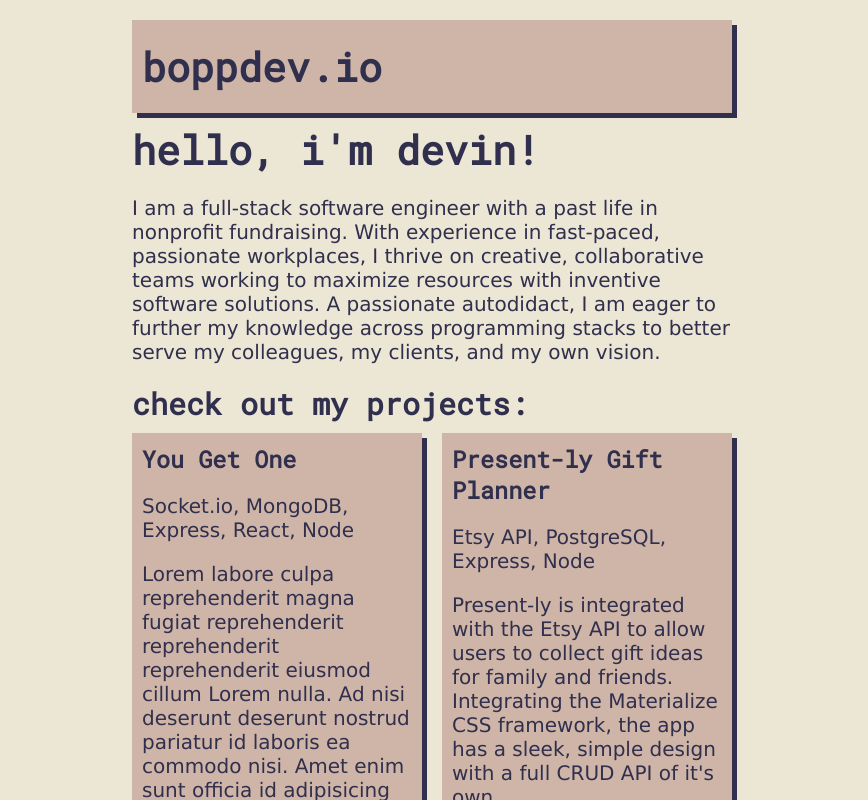
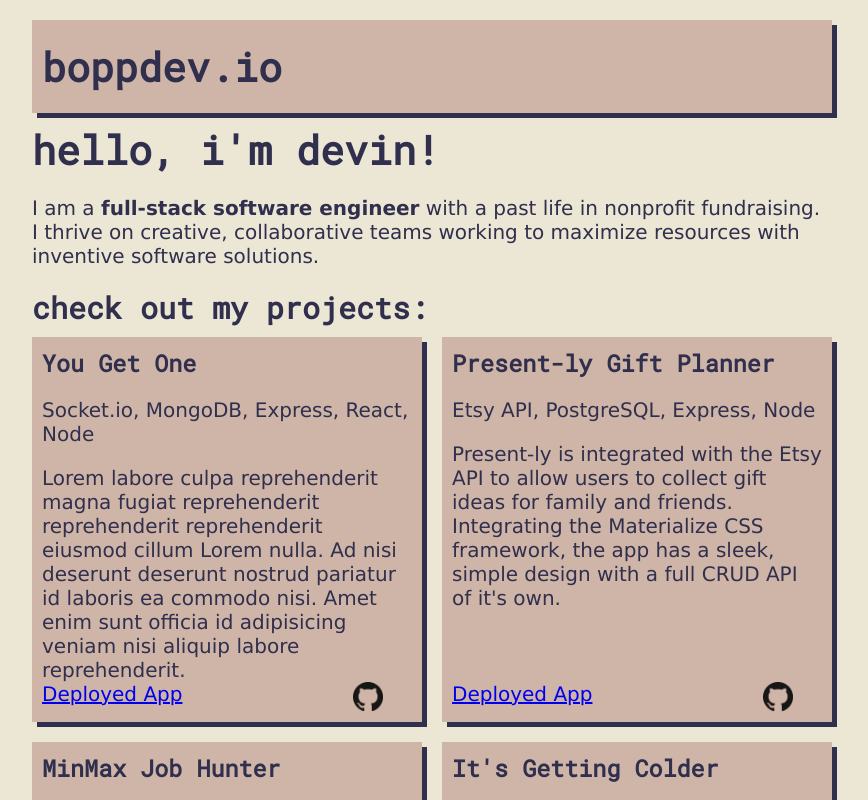
Before and after one commit to devinrbopp/personal-site, a React (Create React App) app: page / in a window 1280 px wide. Shown: the top 800 px of the page, without its empty margins (208-1076 px from the left). Built offline with nearby package versions, Linux system fonts and the light colour scheme.

Commit message:
prepared heroku deploy

```diff
--- a/src/App.css
+++ b/src/App.css
@@ -9,7 +9,7 @@ body {
   background: #ECE6D5;
   color: #302F4D;
   margin: 20px auto;
-  max-width: 600px;
+  max-width: 800px;
   padding: 0;
   display: flex;
   flex-direction: column;
@@ -80,7 +80,7 @@ h1, h2, h3, h4, h5, h6 {
 }
 
 .project-card {
-  width: 270px;
+  width: 370px;
   padding: 0 10px;
   background: #CEB5A7;
   text-align: left;
--- a/src/components/Home.js
+++ b/src/components/Home.js
@@ -6,7 +6,7 @@ export default function Home(props) {
     return(
         <div className="page-content">
             <h1>hello, i'm devin!</h1>
-            <p>I am a full-stack software engineer with a past life in nonprofit fundraising. With experience in fast-paced, passionate workplaces, I thrive on creative, collaborative teams working to maximize resources with inventive software solutions. A passionate autodidact, I am eager to further my knowledge across programming stacks to better serve my colleagues, my clients, and my own vision.</p>
+            <p>I am a <b>full-stack software engineer</b> with a past life in nonprofit fundraising. I thrive on creative, collaborative teams working to maximize resources with inventive software solutions.</p>
             <Projects />
             <TechStack />
             <Contact />
```
